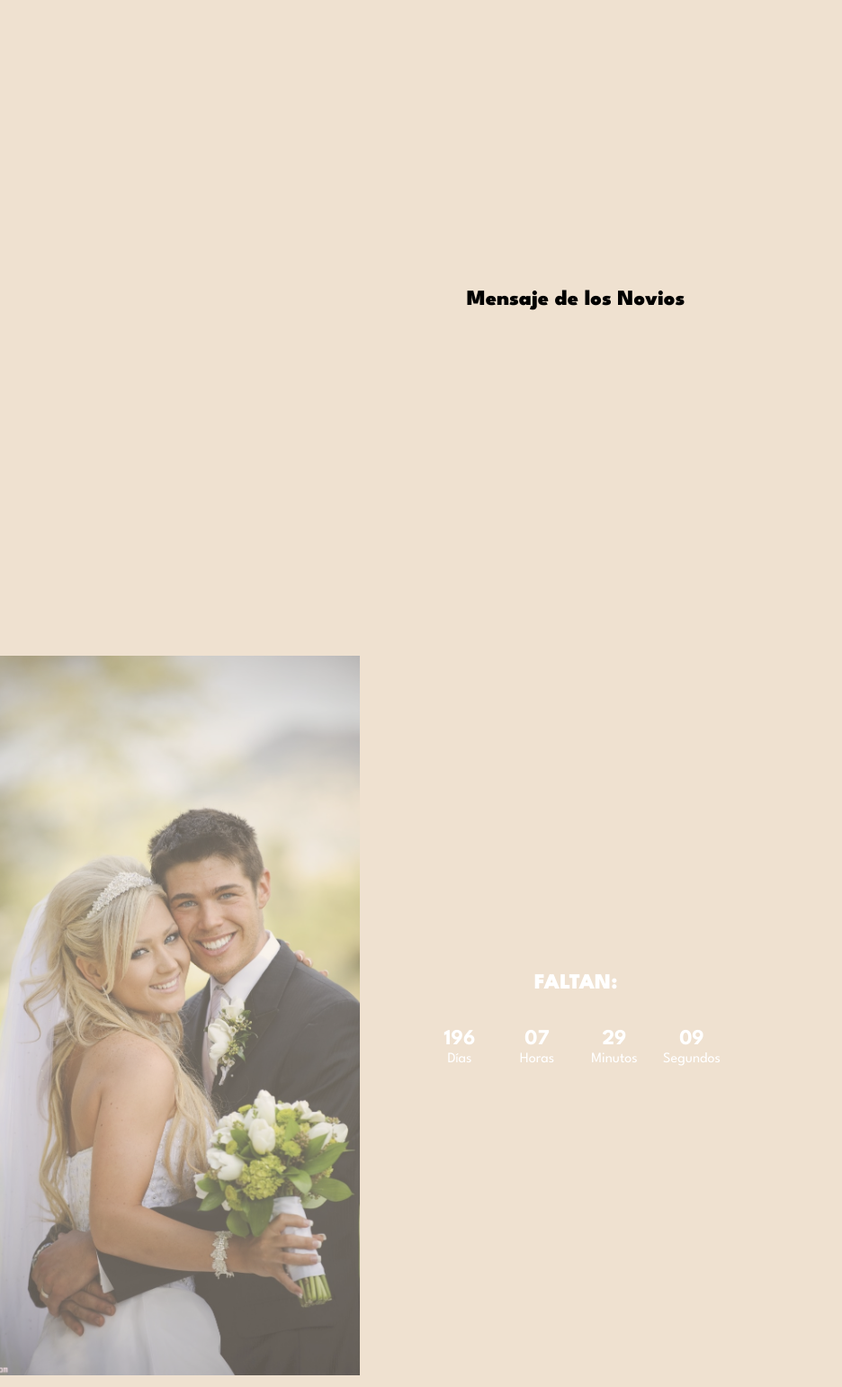
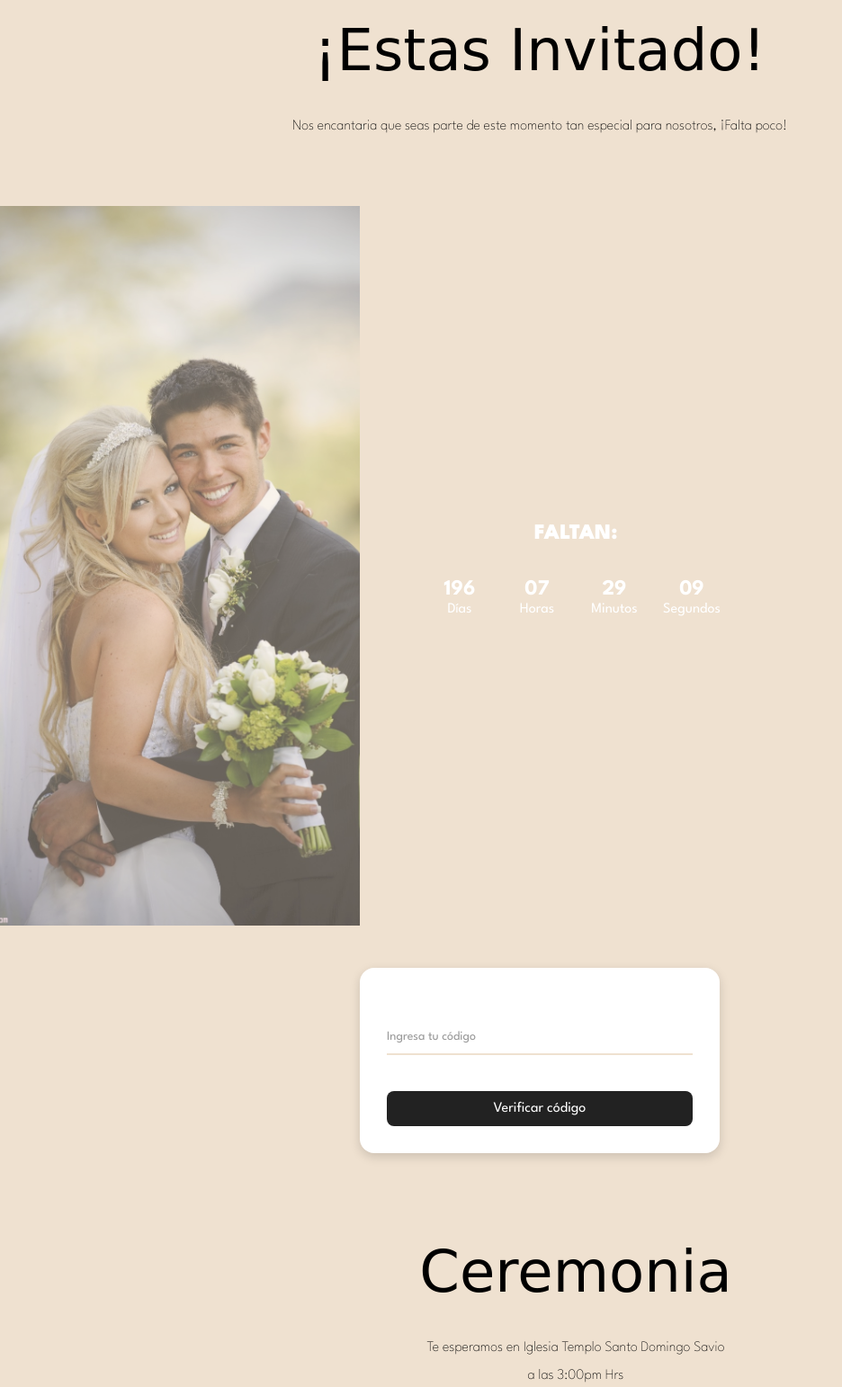
Before and after one commit to hummbertwo/bodadyh, a plain HTML site: page index.html in a window 1280 px wide. Shown: the part 871-2413 px from the top of the page at 90% size, without its empty margins (0-936 px from the left). Drawn offline with Linux system fonts and the light colour scheme; a web font is replaced by a local one.

Commit message:
humberto
ajustes de fotos y textos y secciones

```diff
--- a/css/styles.css
+++ b/css/styles.css
@@ -36,6 +36,11 @@ section.visible {
   transform: translateY(0);
 }
 
+.seccion2{
+  max-width: 1200px; /* máximo ancho */
+  min-height: 300px; /* mínimo alto */
+}
+
 /* ========================================
    TEXTOS GENERALES
 ======================================== */
@@ -53,8 +58,11 @@ h2, h3 {
 }
 
 p, .countdown, .info-box {
+  font-family: "League Spartan", sans-serif;
   text-align: center;
   margin: 0.5rem 0;
+  font-weight: 100;
+  font-size: 1rem;
 }
 
 /* ========================================
@@ -160,6 +168,15 @@ img {
   z-index: 1;
 }
 
+.text-uno{
+   font-family: "Imperial Script", cursive;
+  font-weight: 400;
+  text-align: center;
+  margin-bottom: 2rem;
+  font-size: 4rem;
+  z-index: 1;
+}
+
 /* ========================================
    BOTÓN AUDIO
 ======================================== */
@@ -251,6 +268,8 @@ img {
   gap: 1rem;
   justify-content: center;
   z-index: 1;
+    max-width: 1200px; /* máximo ancho */
+  min-height: 300px; /* mínimo alto */
 }
 
 .contenedor {
--- a/index.html
+++ b/index.html
@@ -34,8 +34,11 @@
     <audio id="weddingSong" src="img/Love On The Brain.mp3" preload="auto" autoplay></audio>
   </section>
 
-  <section>
-    <h2 class="animar">Mensaje de los Novios</h2>
+  <section class="seccion2">
+    <div class="animar">
+    <h2 class="text-uno">¡Estas Invitado!</h2>
+    </div>
+    <p>Nos encantaria que seas parte de este momento tan especial para nosotros, ¡Falta poco!</p>
   </section>
 
   <section class="fondo-contador">
@@ -101,15 +104,18 @@
   <div class="divider"></div>
 
   <section>
-    <h2>Ceremonia</h2>
-    <p>3:00 hrs - Templo Santo Domingo Savio</p>
-    <img src="img/" alt="Pareja de pie" />
+    <h2 class="text-uno">Ceremonia</h2>
+    <p>Te esperamos en Iglesia Templo Santo Domingo Savio</p>
+    <p>a las 3:00pm Hrs</p>
+    <img src="img/WhatsApp Image 2025-07-17 at 10.33.05 PM.jpeg" alt="Pareja de pie" />
     <a href="https://maps.app.goo.gl/mxoMxy9c2A38BK9NA" class="btn" target="_blank" rel="noopener noreferrer">CÓMO LLEGAR</a>
   </section>
 
   <section>
-    <h2>Fiesta</h2>
-    <p>7:30 hrs - Salón Elite Eventos Black</p>
+    <h2 class="text-uno">Recepción</h2>
+    <p>La celebración será en Salón Elite Eventos Black</p>
+    <p>a las 8:00pm Hrs</p>
+    <img src="img/WhatsApp Image 2025-07-17 at 10.33.05 PM.jpeg" alt="Pareja de pie" />
     <a href="https://maps.app.goo.gl/cmQbFhKMeAZL4BSg7" class="btn" target="_blank" rel="noopener noreferrer">CÓMO LLEGAR</a>
   </section>
 
```
Also changed, not shown: img/132190834_3907916239232387_3954688895331736432_n.jpg (deleted), img/53853-boda.jpeg (deleted), img/WhatsApp Image 2025-07-17 at 10.33.05 PM.jpeg (added).
